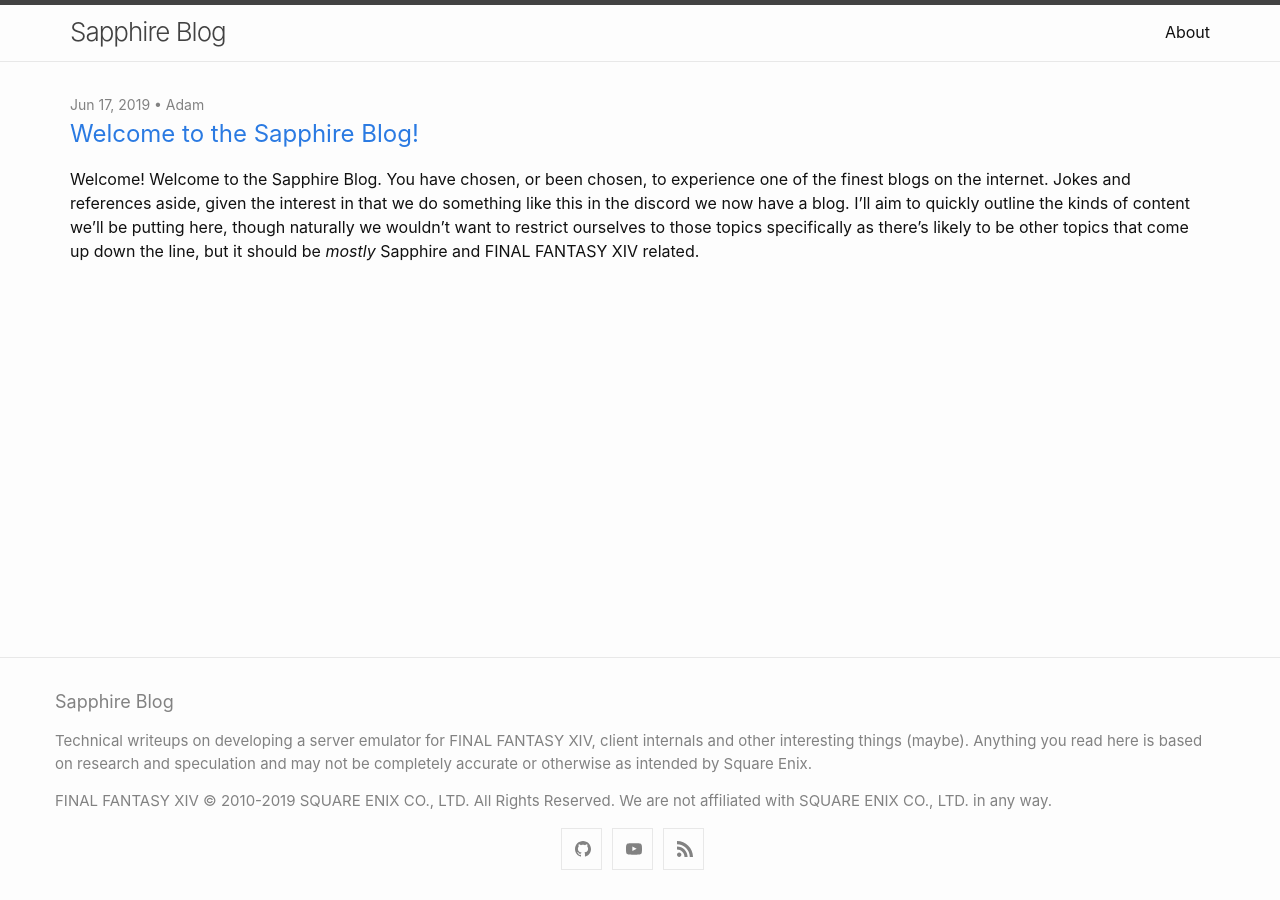
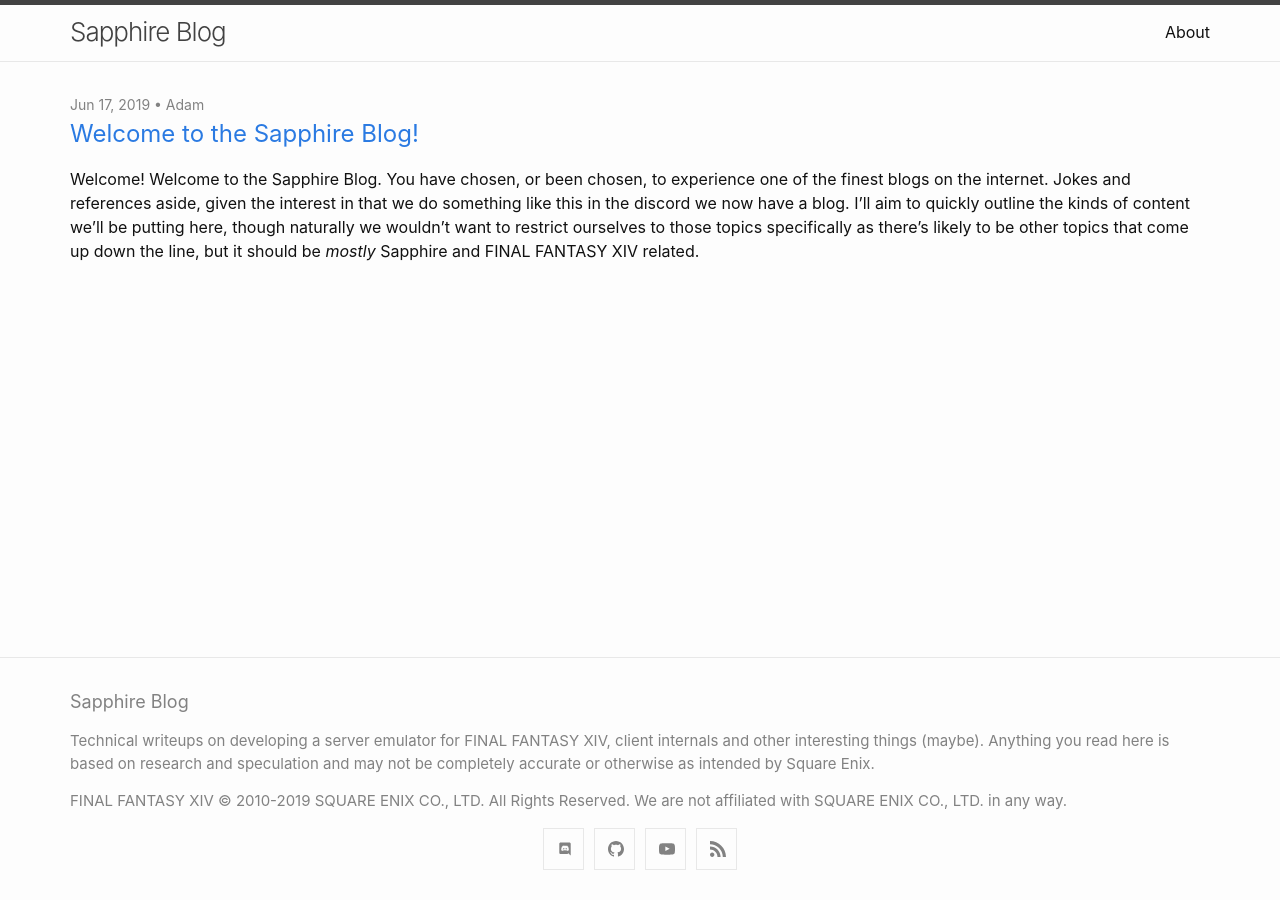
Before and after one commit to SapphireServer/sapphireserver.github.io, a Jekyll site: the page built from index.md, in a window 1280 px wide. Built offline with Jekyll 4.4.1, drawn with Linux system fonts in a browser that asks for light colours.

Commit message:
fix discord link, fix footer on mobile

```diff
--- a/_includes/social.html
+++ b/_includes/social.html
@@ -1,8 +1,7 @@
 {%- assign social = site.minima.social_links -%}
 
 <ul class="social-media-list">
-  <!-- https://discordapp.com/assets/41484d92c876f76b20c7f746221e8151.svg or something like that -->
-  <!-- {%- if social.discord -%}<li><a href=" https://discord.gg/{{ social.discord | cgi_escape | escape }}" title="Discord"><svg class="svg-icon grey"></svg></a></li>{%- endif -%} -->
+  {%- if social.discord -%}<li><a href=" https://discord.gg/{{ social.discord | cgi_escape | escape }}" title="Discord"><svg class="svg-icon grey"><use xlink:href="{{ '/assets/minima-social-icons.svg#discord' | relative_url }}"></use></svg></a></li>{%- endif -%}
   {%- if social.github -%}<li><a href="https://github.com/{{ social.github | cgi_escape | escape }}" title="{{ social.github | escape }}"><svg class="svg-icon grey"><use xlink:href="{{ '/assets/minima-social-icons.svg#github' | relative_url }}"></use></svg></a></li>{%- endif -%}
   {%- for mst in social.mastodon -%}{%- if mst.username and mst.instance -%}<li><a rel="me" href="https://{{ mst.instance | cgi_escape | escape}}/@{{mst.username}}" title="{{ mst.username | escape }}"><svg class="svg-icon grey"><use xlink:href="{{ '/assets/minima-social-icons.svg#mastodon' | relative_url }}"></use></svg></a></li>{%- endif -%}{%- endfor -%}
   {%- if social.twitter -%}<li><a href="https://twitter.com/{{ social.twitter | cgi_escape | escape }}" title="{{ social.twitter | escape }}"><svg class="svg-icon grey"><use xlink:href="{{ '/assets/minima-social-icons.svg#twitter' | relative_url }}"></use></svg></a></li>{%- endif -%}
--- a/assets/css/style.scss
+++ b/assets/css/style.scss
@@ -24,6 +24,10 @@
   .wrapper {
     max-width: calc(1200px - (30px * 2));
   }
+}
+
+.footer-col-wrapper {
+  margin-left: 0;
 }
 
 pre, code, .highlight {
```
Also changed, not shown: assets/minima-social-icons.svg.
